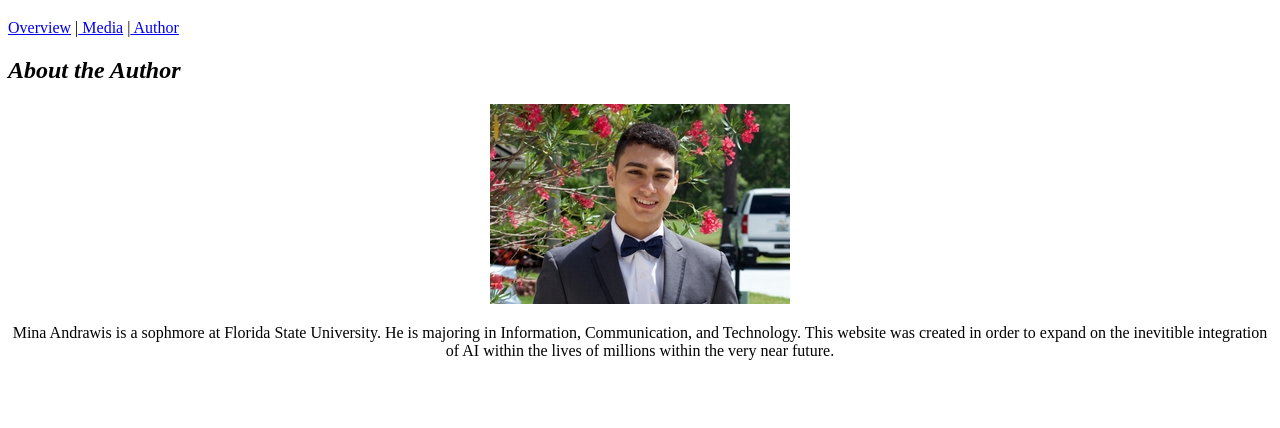
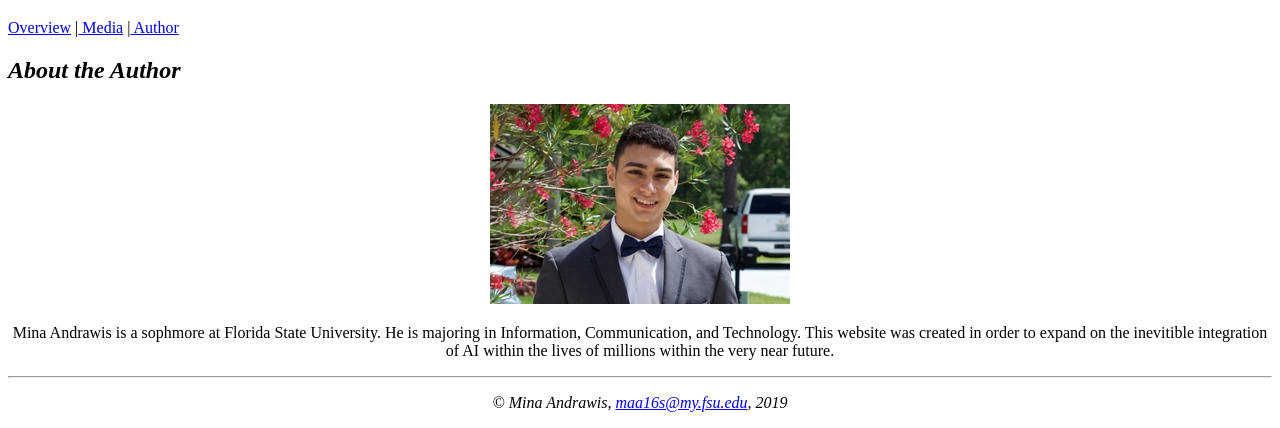
Before and after one commit to mina-andrawis/andrawis_lis2360, a plain HTML site: page author.html in a window 1280 px wide. Shown: the part 519-947 px from the top of the page. Before the commit the page ends 895 px from the top, so only its background shows below. Drawn offline with Linux system fonts and the light colour scheme.

Commit message:
final commit lesson 4

```diff
--- a/author.html
+++ b/author.html
@@ -18,6 +18,9 @@
             <center><img src="mina.jpg"></center>
             <center><p>Mina Andrawis is a sophmore at Florida State University. He is majoring in Information, Communication, and Technology. This website was created in order to expand on the inevitible integration of AI within the lives of millions within the very near future.</center></p>
 
+          <hr>
 
+
+            <center><p><em>&copy; Mina Andrawis, <a href="mailto:maa16s@my.fsu.edu">maa16s@my.fsu.edu</a>, 2019</em></p></center>
         </body>
 </html>
```
Also changed, not shown: media.html (+3 -0 lines).
